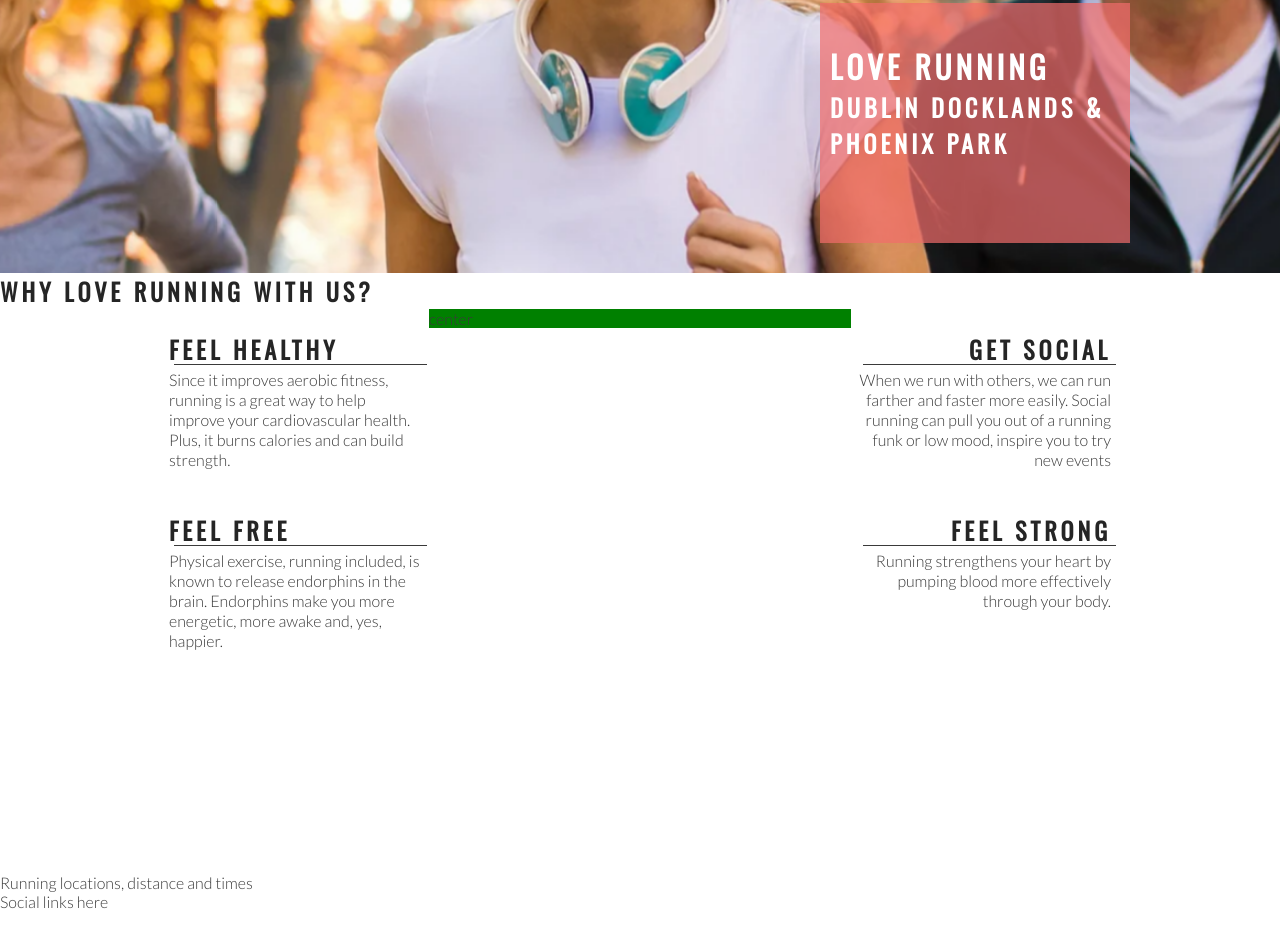
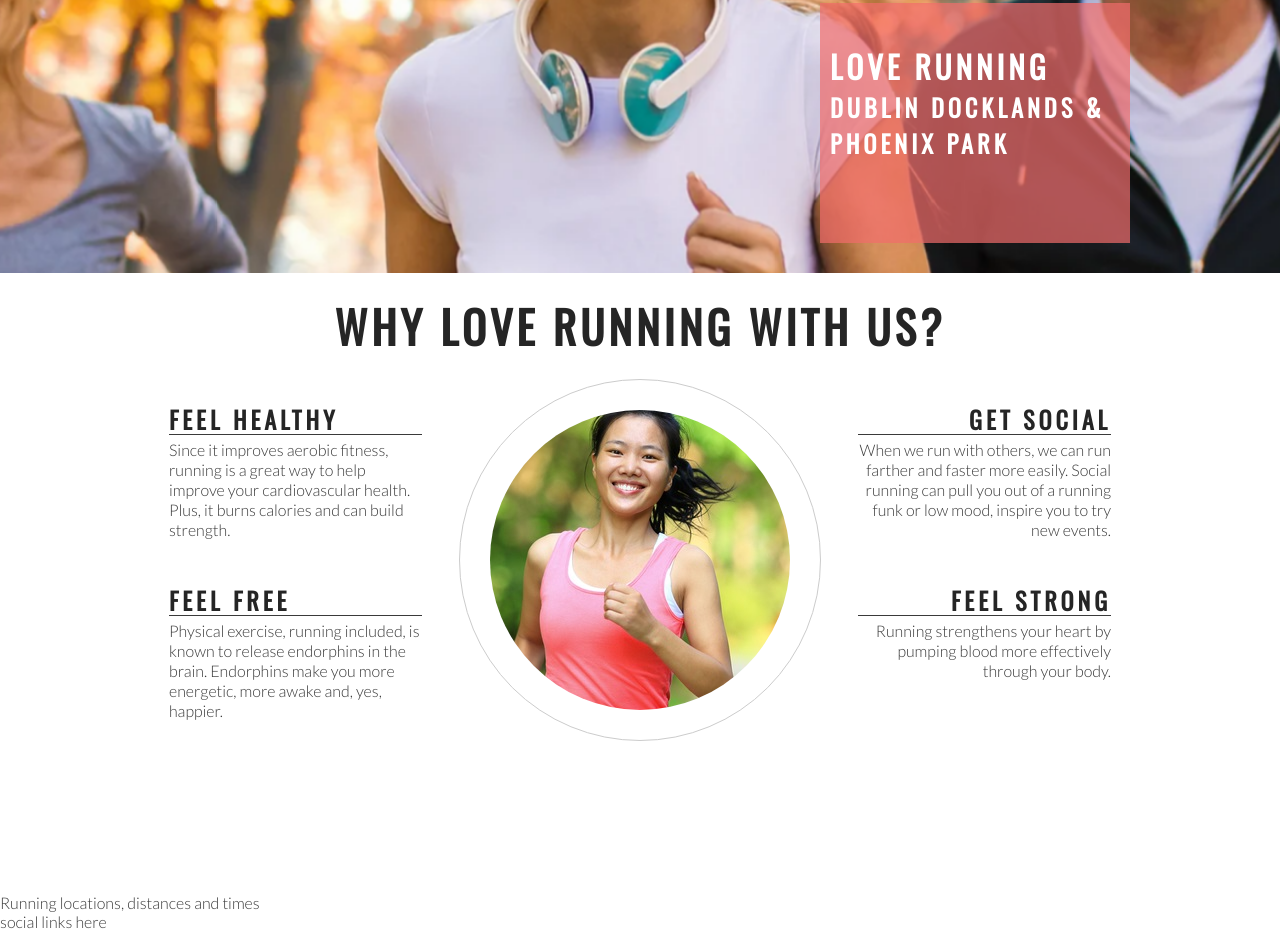
Before and after one commit to PeterQ93/love-running, a plain HTML site: page index.html in a window 1280 px wide. Shown: the part 402-1333 px from the top of the page. Drawn offline with nearby package versions, Linux system fonts and the light colour scheme.

Commit message:
Add club ethos image and style into a circle

```diff
--- a/assets/css/style.css
+++ b/assets/css/style.css
@@ -7,10 +7,11 @@
 }
 
 body {
-    font-family: Lato, san-serif;
+    font-family: Lato, sans-serif;
     font-weight: 300;
     color: #3a3a3a;
 }
+
 /* headings and logo */
 
 h1, h2 {
@@ -26,25 +27,26 @@ h1, h2 {
     margin-left: 30px;
 }
 
+/* navigation links */
+
 #menu {
     font-size: 110%;
     letter-spacing: 4px;
+}
 
+#menu, #logo {
+    line-height: 75px;
 }
 
 #menu li {
     float: right;
     list-style-type: none;
-    margin-right: 30px
+    margin-right: 30px;
 }
 
 #menu a {
     text-decoration: none;
     color: inherit;
-}
-
-#menu, #logo {
-    line-height: 75px;
 }
 
 #menu a:hover {
@@ -55,7 +57,7 @@ h1, h2 {
     border-bottom: 1px solid #3a3a3a;
 }
 
-/*hero image */
+/* hero image and cover text */
 
 #hero-outer {
     height: 600px;
@@ -67,28 +69,26 @@ h1, h2 {
 
 #cover-text, #cover-text h2 {
     color: #fff;
-
 }
 
 #hero-image {
     height: 600px;
     width: 100%;
     background: url('../images/hero-image.webp') no-repeat center center;
-  /* animates zoom effect on loading page */
-  animation-name: hero-zoom;
-  animation-duration: 5s;
-  animation-fill-mode: forwards;
 
+    /* animates zoom effect on loading page */
+    animation-name: hero-zoom;
+    animation-duration: 5s;
+    animation-fill-mode: forwards;
 }
 
 /* creates the level of zoom for hero image */
-
 @keyframes hero-zoom {
     from{
-         transform: scale(1);
+        transform: scale(1);
     }
-    to {
-         transform: scale(1.1);
+    to{
+        transform: scale(1.1);
     }
 }
 
@@ -122,27 +122,23 @@ h1, h2 {
     padding-top: 30px;
     width: 33%;
     float: left;
-
 }
 
 #right-about {
     padding-top: 30px;
     width: 33%;
     float: right;
-
 }
 
 #center-about {
     width: 33%;
     margin: 0 auto;
-    background-color: green;
 }
 
 hr {
     border-top: 1px solid #3a3a3a;
     width: 100%;
-    margin: 5px;
-
+    margin: 5px 0;
 }
 
 .left-about-heading {
@@ -151,7 +147,6 @@ hr {
     line-height: 20px;
     clear: both;
     margin-bottom: 50px;
-
 }
 
 .right-about-heading {
@@ -160,7 +155,6 @@ hr {
     line-height: 20px;
     clear: both;
     margin-bottom: 50px;
-
 }
 
 .right-about-heading h2 {
@@ -170,3 +164,26 @@ hr {
 .right-about-heading p {
     text-align: right;
 }
+
+#welcome {
+    text-align: center;
+    margin: 20px 0;
+    font-size: 280%;
+}
+
+#circle-container {
+    width: 300px;
+    height: 300px;
+    padding: 30px;
+    border-style: solid;
+    border-color: #ccc;
+    border-width: 1px;
+    border-radius: 50%;
+    margin: 0 auto;
+}
+
+#circle-cover-bg {
+    background: url('../images/ethos-center-image.jpg') no-repeat center center;
+    height: 100%;
+    border-radius: 50%;
+}
--- a/index.html
+++ b/index.html
@@ -1,8 +1,8 @@
 <!DOCTYPE html>
 <html lang="en">
+
 <head>
     <meta charset="UTF-8">
-    <meta http-equiv="X-UA-Compatible" content="IE=edge">
     <meta name="viewport" content="width=device-width, initial-scale=1.0">
     <meta name="description" content="Love Running club for runners in Dublin, Ireland">
     <meta name="keywords" content="love running, running club, ireland, dublin">
@@ -10,13 +10,14 @@
     <link rel="stylesheet" href="assets/css/style.css">
     <title>Love Running</title>
 </head>
+
 <body>
     <header>
         <a href="index.html">
             <h1 id="logo">Love Running</h1>
         </a>
-        <nav id="menu">
-            <ul>
+        <nav>
+            <ul id="menu">
                 <li>
                     <a href="#">Sign Up</a>
                 </li>
@@ -24,7 +25,6 @@
                     <a href="#">Gallery</a>
                 </li>
                 <li>
-
                     <a href="index.html" class="active">Home</a>
                 </li>
             </ul>
@@ -38,12 +38,14 @@
         </div>
     </section>
     <section id="club-ethos">
-         <h1>Why Love Running With Us?</h1>
+        <h2 id="welcome">Why Love Running With Us?</h2>
         <div id="left-about">
             <div class="left-about-heading">
                 <h2>Feel Healthy</h2>
                 <hr>
-                <p>Since it improves aerobic fitness, running is a great way to help improve your cardiovascular health. Plus, it burns calories and can build strength.
+                <p>
+                    Since it improves aerobic fitness, running is a great way to help improve your cardiovascular
+                    health. Plus, it burns calories and can build strength.
                 </p>
             </div>
             <div class="left-about-heading">
@@ -61,10 +63,9 @@
                 <hr>
                 <p>
                     When we run with others, we can run farther and faster more easily. Social running can pull you out
-                 of a running funk or low mood, inspire you to try new events
+                    of a running funk or low mood, inspire you to try new events.
                 </p>
             </div>
-
             <div class="right-about-heading">
                 <h2>Feel Strong</h2>
                 <hr>
@@ -72,15 +73,19 @@
                     Running strengthens your heart by pumping blood more effectively through your body.
                 </p>
             </div>
-
         </div>
-         <div id="center-about">center</div>
+        <div id="center-about">
+            <div id="circle-container">
+                <div id="circle-cover-bg"></div>
+            </div>
+        </div>
     </section>
     <section>
-         Running locations, distance and times
+        Running locations, distances and times
     </section>
     <footer>
-        Social links here
+        social links here
     </footer>
 </body>
+
 </html>
```
Also changed, not shown: assets/images/ethos-center-image.jpg (added). Lines whose indentation alone changed are shown as unchanged.
